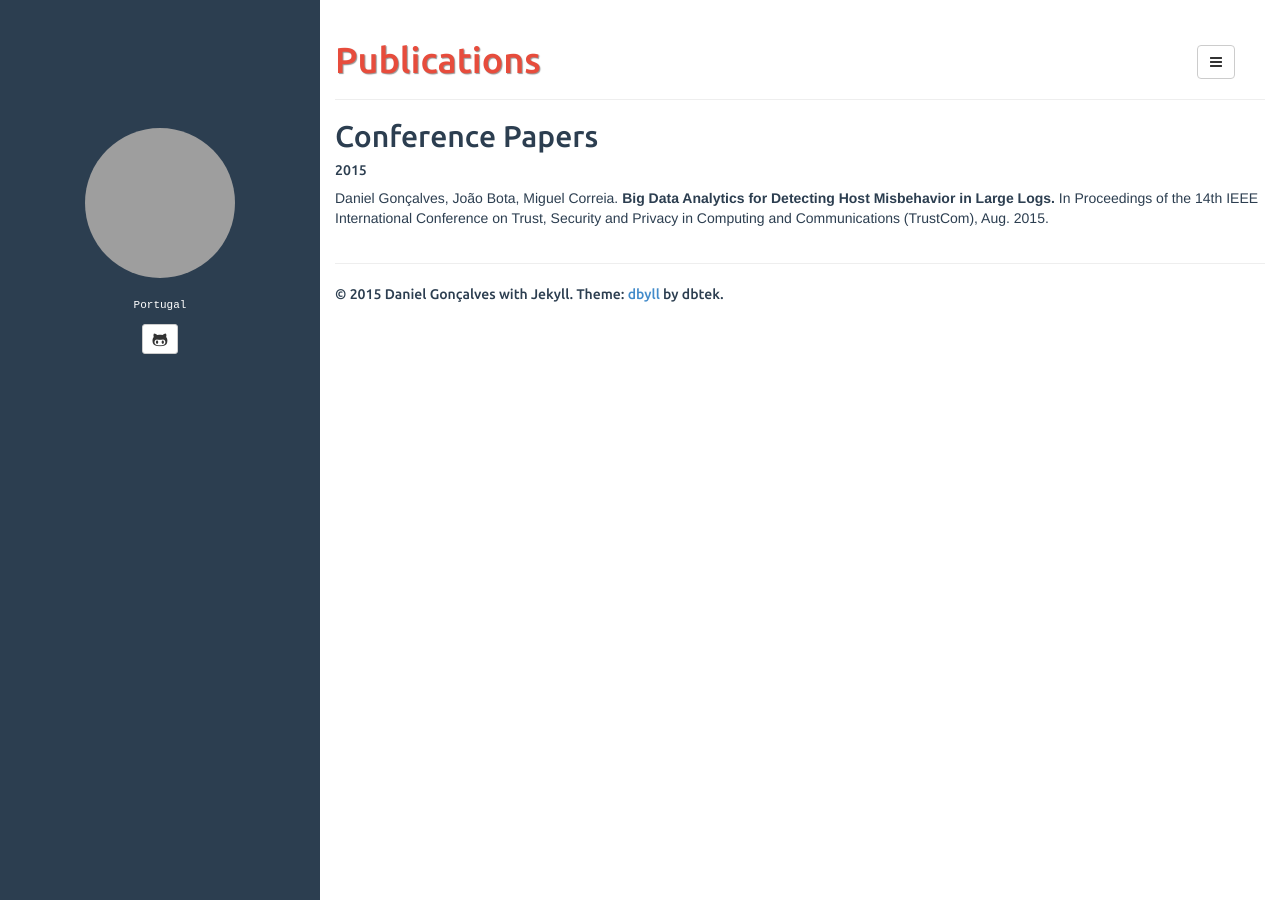
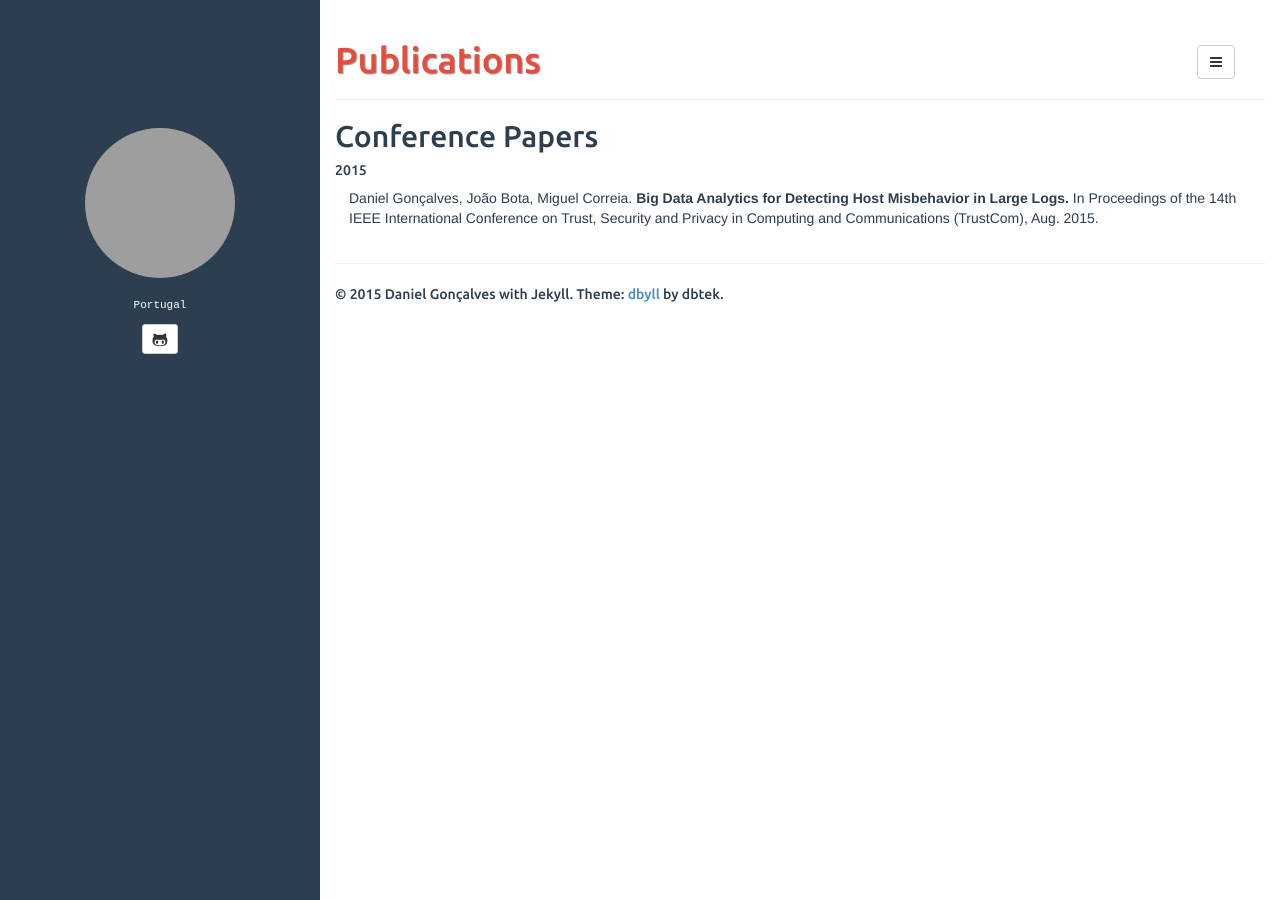
Before and after one commit to 2phost/2phost.github.io, a Jekyll site: the page built from publications.html, in a window 1280 px wide. Built offline with Jekyll 4.4.1, drawn with Linux system fonts in a browser that asks for light colours; grey boxes are pictures that could not be loaded.

Commit message:
Publications Page

```diff
--- a/publications.html
+++ b/publications.html
@@ -8,4 +8,6 @@ group: navigation
 
 <h5>2015</h5>
 
+<div style="margin-left: 1em;">
 Daniel Gonçalves, João Bota, Miguel Correia. <b>Big Data Analytics for Detecting Host Misbehavior in Large Logs.</b> In Proceedings of the 14th IEEE International Conference on Trust, Security and Privacy in Computing and Communications (TrustCom), Aug. 2015.
+</div>
```
